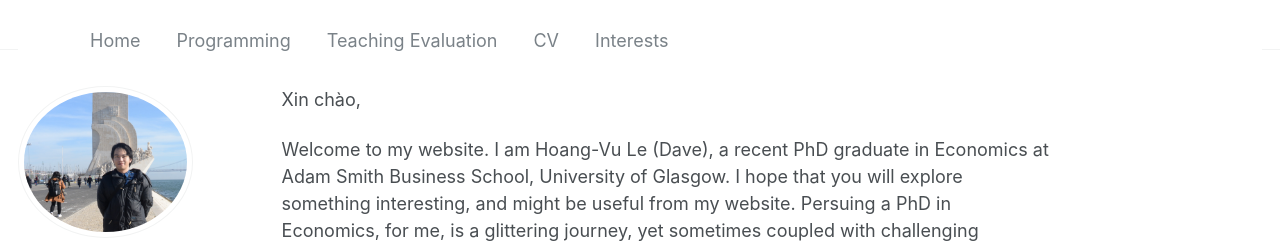
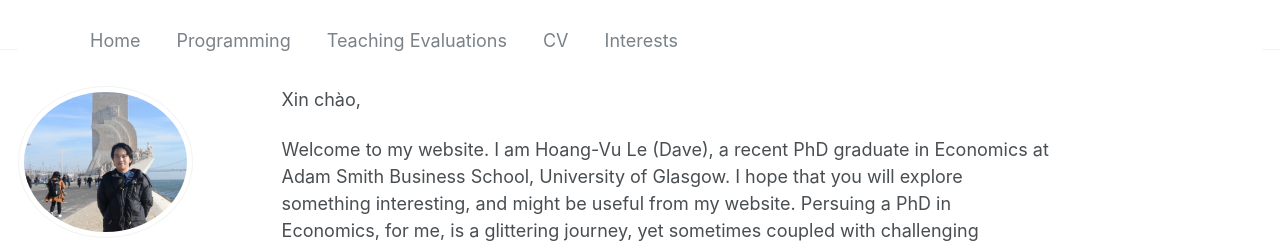
Before and after one commit to hvule/hvule.github.io, a Jekyll site: the page built from _pages/about.md, in a window 1280 px wide. Shown: the top 243 px of the page. Built offline with Jekyll 4.4.1, drawn with Linux system fonts in a browser that asks for light colours; some web fonts are replaced.

Commit message:
Update navigation.yml

```diff
--- a/_data/navigation.yml
+++ b/_data/navigation.yml
@@ -13,7 +13,7 @@ main:
   #- title: "Conferences"
   #  url: /talks/
 
-  - title: "Teaching Evaluation"
+  - title: "Teaching Evaluations"
     url: /teaching/
 
   #- title: "Portfolio"
```
